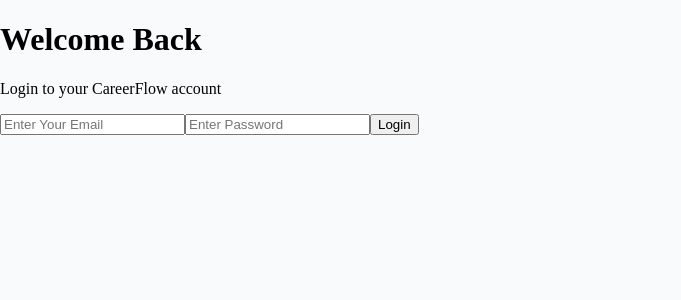
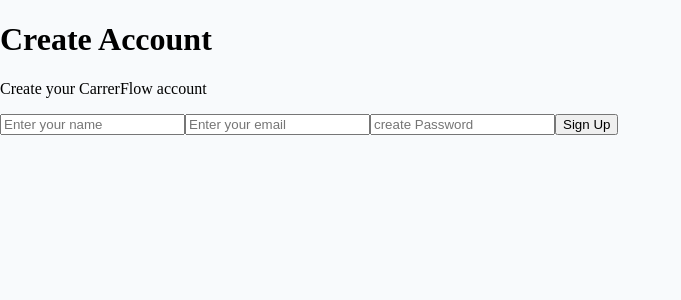
Before and after one commit to rawatvipin756/CareerFlow, a React (Vite) app in the folder Frontend/: page /signup in a window 1280 px wide. Before the commit this address led to /login. Shown: the top 300 px of the page, without its empty margins (0-681 px from the left). Built offline with nearby package versions, Linux system fonts and the light colour scheme.

Commit message:
added signup page

```diff
--- a/Frontend/src/App.jsx
+++ b/Frontend/src/App.jsx
@@ -1,7 +1,8 @@
 import HomePage from "./pages/HomePage";
 import Login from "./pages/Login";
 import { BrowserRouter, Routes, Route, Navigate } from "react-router-dom";
-import ProtectedRoute from "./components/ProtectedRoute";
+import ProtectedRoute from "./components/ProtectedRoute";1
+import Signup from "./pages/SigninUp";
 
 function App() {
 
@@ -9,6 +10,7 @@
     <BrowserRouter>
       <Routes>
         <Route path="/login" element={<Login />} />
+        <Route path="/signup" element={<Signup />} />
         <Route path="/" element={
           <ProtectedRoute>
             <HomePage />
--- a/Frontend/src/components/Navbar.jsx
+++ b/Frontend/src/components/Navbar.jsx
@@ -1,11 +1,18 @@
 import "./Navbar.css";
+import {useNavigate} from "react-router-dom";
 
 const Navbar=()=>{
+    const navigate=useNavigate();
+    const handleLogout=()=> {
+        localStorage.removeItem("token");
+        navigate("/login",{replace:true});
+    };
     return(
         <div className="header">
             <header>
                 <h1>CareerFlow</h1>
                 <p>Track your job applications in one place.</p>
+                <button onClick={handleLogout}>Logout</button>
             </header>
         </div>
     );
--- a/Frontend/src/pages/Login.jsx
+++ b/Frontend/src/pages/Login.jsx
@@ -1,5 +1,6 @@
 import {useState} from "react";
 import axios from "axios";
+import { Link } from "react-router-dom";
 
 function Login(){
     const handleLogin=async(e)=> {
@@ -29,6 +30,9 @@
                 onChange={(e)=> setPassword(e.target.value)} required />
                 <button type="submit">Login</button>
             </form>
+            <p>
+                Don't have an account? <Link to="/signup">Sign up</Link>
+            </p>
         </div>
     );
 }
--- /dev/null
+++ b/Frontend/src/pages/SigninUp.jsx
@@ -0,0 +1,45 @@
+import {useState} from "react";
+import axios from "axios";
+import { useNavigate } from "react-router-dom";
+
+function Signup(){
+    const [name,setName]=useState("");
+    const [email,setEmail]=useState("");
+    const [password,setPassword]=useState("");
+
+    const navigate = useNavigate();
+    const handleSignup = async (e) => {
+    e.preventDefault();
+    try {
+        const response = await axios.post(
+        "http://localhost:5000/api/auth/signup",
+            {
+                name,
+                email,
+                password
+            }
+        );
+            alert("Signup successful! Please log in.");
+            navigate("/login");
+        }catch (error) {
+            alert(error.response?.data?.message || "Signup failed");
+        }
+    };
+    return(
+        <div className="signup-container">
+            <h1>Create Account</h1>
+            <p>Create your CarrerFlow account</p>
+            <form onSubmit={handleSignup}>
+                <input type="text" placeholder="Enter your name" value={name}
+                onChange={(e)=>setName(e.target.value)}></input>
+                <input type="email" placeholder="Enter your email" value={email}
+                onChange={(e)=>setEmail(e.target.value)}></input>
+                <input type="password" placeholder="create Password" value={password}
+                onChange={(e)=>setPassword(e.target.value)}></input>
+                <button type="submit">Sign Up</button>
+            </form>
+        </div>
+    )
+}
+
+export default Signup;
```
